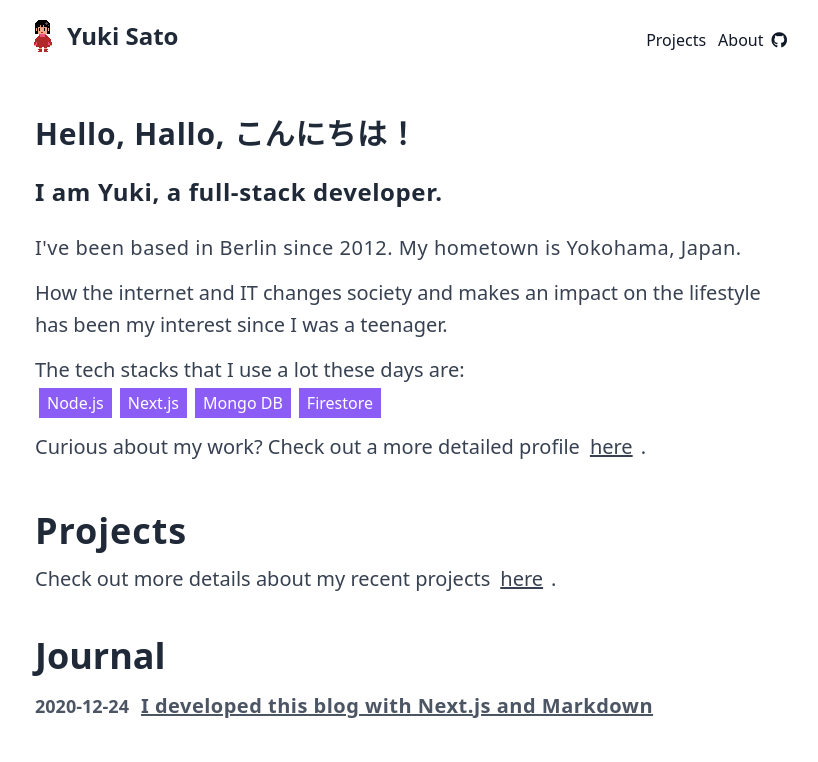
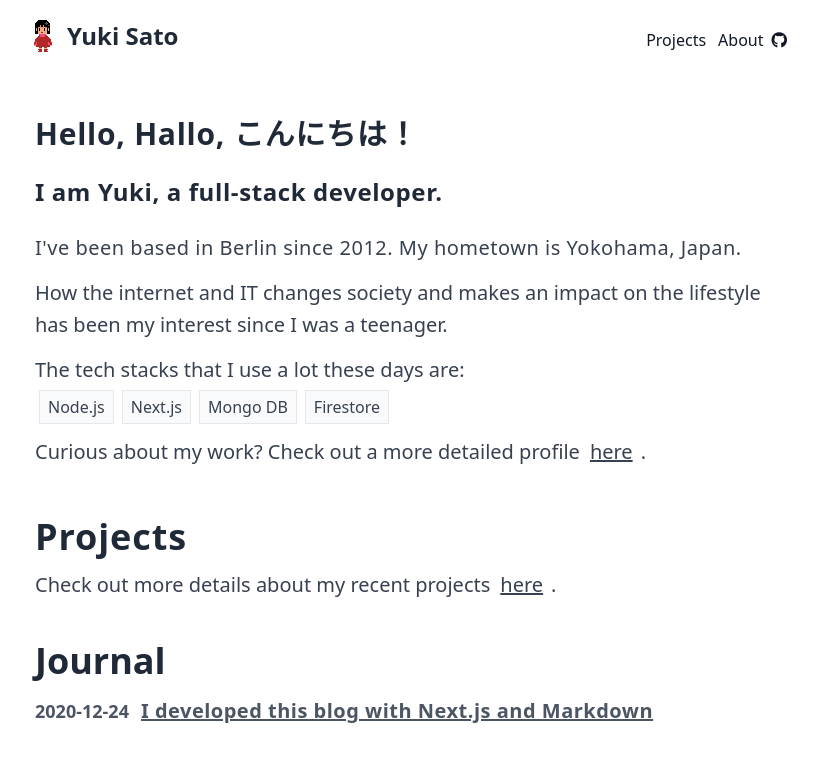
Before and after one commit to youxiberlin/next-blog, a Next.js app: page / in a window 1280 px wide. Shown: the top 762 px of the page, without its empty margins (229-1047 px from the left). Built offline with nearby package versions, Linux system fonts and the light colour scheme.

Commit message:
Change styling for tech items

```diff
--- a/components/top-intro.js
+++ b/components/top-intro.js
@@ -9,11 +9,11 @@ export default function Intro() {
         <div className="mt-6 text-xl leading-relaxed text-gray-700 tracking-wide">I've been based in Berlin since 2012. My hometown is Yokohama, Japan.</div>
         <div className="mt-3 text-xl leading-relaxed text-gray-700">How the internet and IT changes society and makes an impact on the lifestyle has been my interest since I was a teenager.</div>
         <div className="mt-3 text-xl leading-relaxed text-gray-700">The tech stacks that I use a lot these days are:
-        <div>
-            <span className="bg-purple-500 text-white mx-1 px-2 py-1 text-base">Node.js</span>
-            <span className="bg-purple-500 text-white mx-1 px-2 py-1 text-base">Next.js</span>
-            <span className="bg-purple-500 text-white mx-1 px-2 py-1 text-base">Mongo DB</span>
-            <span className="bg-purple-500 text-white mx-1 px-2 py-1 text-base">Firestore</span>
+        <div className="flex flex-wrap">
+            <div className="border border-gray-200 bg-gray-50 text-gray-700 mx-1 px-2 py-1 text-base mt-1">Node.js</div>
+            <div className="border border-gray-200 bg-gray-50 text-gray-700 mx-1 px-2 py-1 text-base mt-1">Next.js</div>
+            <div className="border border-gray-200 bg-gray-50 text-gray-700 mx-1 px-2 py-1 text-base mt-1">Mongo DB</div>
+            <div className="border border-gray-200 bg-gray-50 text-gray-700 mx-1 px-2 py-1 text-base mt-1">Firestore</div>
         </div>
         </div>
         <div className="mt-3 text-xl leading-relaxed text-gray-700">Curious about my work? Check out a more detailed profile&ensp;
--- a/pages/about.js
+++ b/pages/about.js
@@ -30,7 +30,7 @@ const Page = ({}) => {
   return (
     <Layout>
       <div className="sm:px-4 px-3 mt-12">
-        <div className="text-gray-800 mb-8 text-4xl font-bold">About</div>
+        <div className="text-gray-800 mb-8 text-5xl font-bold">About</div>
         <div className="text-gray-800 mb-4 text-2xl font-bold">Work Experiences</div>
         {contents.map(item => (
           <div className="mb-6 text-gray-800">
@@ -42,7 +42,7 @@ const Page = ({}) => {
             <div className="text-xl font-bold my-2">{item.job_title}</div>
             <div className="flex items-end flex-wrap">{!item.tech ?
             null :
-            item.tech.map(el => <div className="bg-gray-400 text-white px-3 mr-2 text-sm mt-1">{el}</div>)}
+            item.tech.map(el => <div className="border border-gray-200 bg-gray-50 text-gray-600 px-3 mr-2 text-sm mt-1">{el}</div>)}
             {!item.tech ? null : <span className="text-xs">and more</span>}
             </div>
           </div>
--- a/pages/projects.js
+++ b/pages/projects.js
@@ -19,18 +19,18 @@ const Page = ({}) => {
   return (
     <Layout>
       <div className="sm:px-4 px-3 mt-12">
-        <div className="mb-8 text-6xl font-bold">Projects</div>
+        <div className="mb-8 text-5xl font-bold text-gray-800">Projects</div>
         {contents.map(item => (
           <>
             <div className="mt-8 text-3xl">
-              <a className="hover:bg-yellow-100" target="_blank" href={item.github}>
+              <a className="hover:bg-yellow-100 text-gray-800" target="_blank" href={item.github}>
                 {item.title}
                 <i className="fab fa-github text-xl ml-3"></i>
               </a>
             </div>
-            <div className="my-3">{item.description}</div>
+            <div className="my-3 text-gray-800">{item.description}</div>
             <div className="flex">
-              {item.techstack.map(el => <div className="bg-purple-500 text-white mr-2 px-2">{el}</div>)}
+              {item.techstack.map(el => <div className="border border-gray-200 bg-gray-50 text-gray-600 mr-2 px-2">{el}</div>)}
             </div>
           </>
         ))}
```
